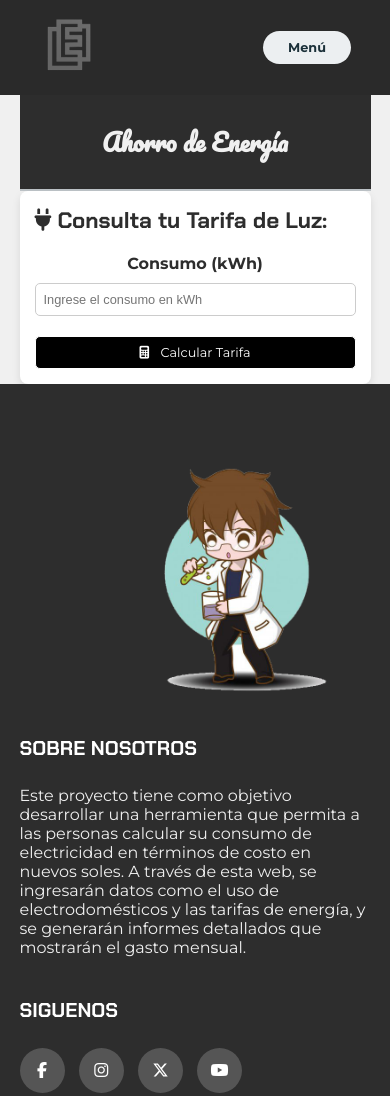
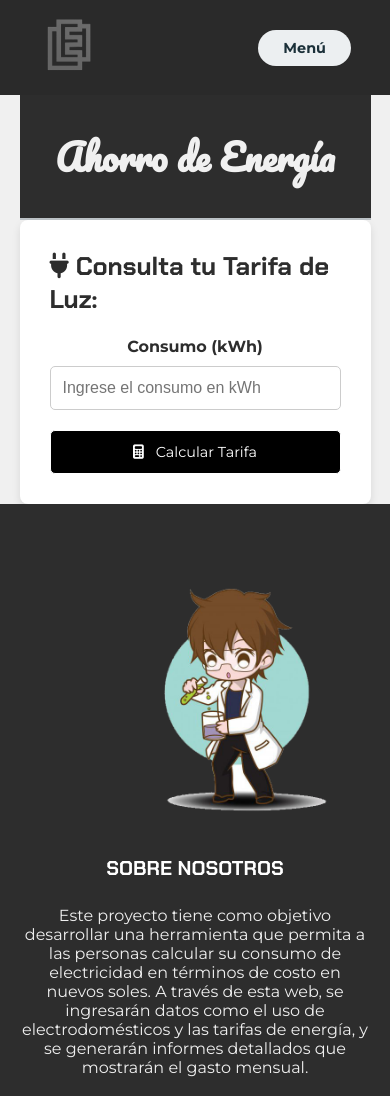
Before and after one commit to Ixanork/ahorrodeenergia, a plain HTML site: page index.html in a window 390 px wide. Shown: the top 1096 px of the page. Drawn offline with Linux system fonts and the light colour scheme; a web font is replaced by a local one.

Commit message:
Add files via upload

```diff
--- a/styles.css
+++ b/styles.css
@@ -18,7 +18,6 @@ html {
     margin-top: auto;
     width: 100%;
     background-color: #2d2d2d;
-    width: 100%;
     align-self: flex-end;
 }
 
@@ -336,52 +335,30 @@ button i {
     display: none;
 }
 
-@media (max-width: 800px) {
-    .hi h1 {
-        font-size: 1.5em;
-        padding: 8px;
-    }
-
-    main {
-        padding: 20px;
-    }
-
-    form {
-        max-width: 100%;
-    }
-
-    input[type="number"] {
-        padding: 10px;
-        font-size: 0.9em;
-    }
-
-    button {
-        padding: 10px;
-        font-size: 0.9em;
-    }
+#message {
+    display: none;
+    text-align: center;
+    font-size: 1.2em;
+    color: #000;
 }
 
-@media (max-width: 480px) {
-    .hi h1 {
-        font-size: 1.2em;
-        padding: 6px;
-    }
+footer {
+    margin-top: 50px;
+    text-align: center;
+    font-size: 1em;
+    color: #555;
+}
 
-    main {
-        padding: 15px;
-    }
+footer p {
+    margin: 5px 0;
+}
 
-    h2 {
-        font-size: 1.4em;
-    }
+footer a {
+    color: #000;
+    text-decoration: none;
+    font-weight: bold;
+}
 
-    input[type="number"] {
-        padding: 8px;
-        font-size: 0.8em;
-    }
-
-    button {
-        padding: 8px;
-        font-size: 0.8em;
-    }
+footer a:hover {
+    text-decoration: underline;
 }
```
